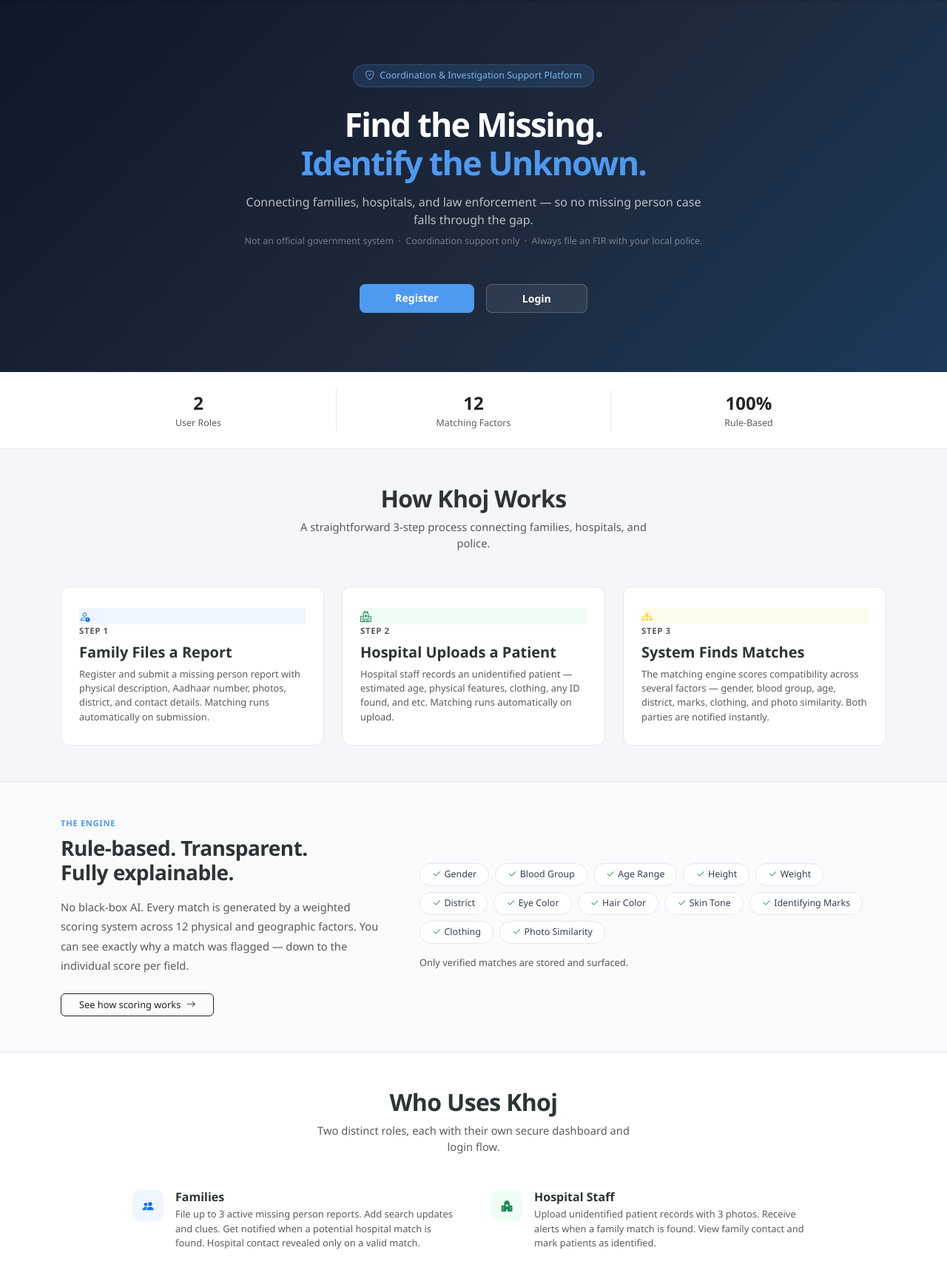
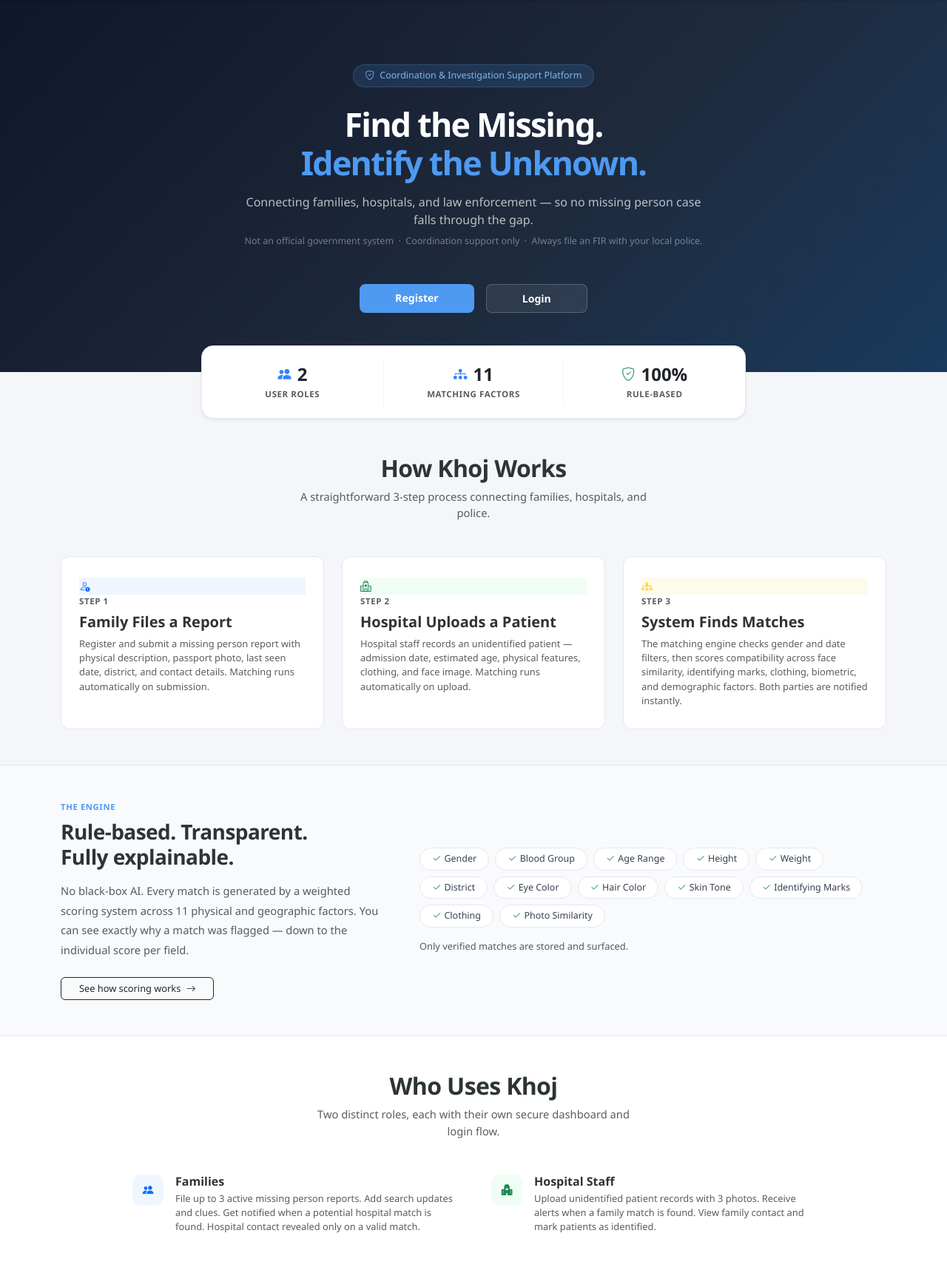
Before and after one commit to RanitMondal-2005/KHOJ, a Django app: page / in a window 1280 px wide. Shown: the part 57-1774 px from the top of the page at 74% size. Run offline with Django 5.2, Linux system fonts and the light colour scheme.

Commit message:
fix:Fix spacing and clean up the stats bar on the home page, and updated comments in register_family page

```diff
--- a/templates/accounts/home.html
+++ b/templates/accounts/home.html
@@ -64,20 +64,50 @@
 
 
 <!--STATS BAR -->
-<section style="background:#fff; border-bottom:1px solid #e3e8ef;">
+<section class="position-relative" style="margin-top: -36px; z-index: 5;">
     <div class="container">
-        <div class="row text-center py-4 g-0">
-            <div class="col-4">
-                <div class="fw-bold fs-4 text-dark">2</div>
-                <div class="text-muted" style="font-size:0.78rem;">User Roles</div>
-            </div>
-            <div class="col-4" style="border-left:1px solid #e3e8ef; border-right:1px solid #e3e8ef;">
-                <div class="fw-bold fs-4 text-dark">12</div>
-                <div class="text-muted" style="font-size:0.78rem;">Matching Factors</div>
-            </div>
-            <div class="col-4">
-                <div class="fw-bold fs-4 text-dark">100%</div>
-                <div class="text-muted" style="font-size:0.78rem;">Rule-Based</div>
+        <div class="row justify-content-center">
+            <div class="col-lg-9 col-xl-8">
+                <div class="row text-center py-3 g-0 bg-white rounded-4 shadow-sm"
+                     style="border: 1px solid #e2e8f0; box-shadow: 0 10px 25px -5px rgba(15, 23, 42, 0.08);">
+
+                    <!-- Stat 1 -->
+                    <div class="col-4 py-2">
+                        <div class="d-flex align-items-center justify-content-center gap-2 mb-1">
+                            <i class="bi bi-people-fill text-primary" style="font-size: 1.15rem; opacity: 0.85;"></i>
+                            <span class="fw-bold fs-4 text-dark lh-1">2</span>
+                        </div>
+                        <div class="text-uppercase text-muted fw-semibold"
+                             style="font-size: 0.72rem; letter-spacing: 0.05em;">
+                            User Roles
+                        </div>
+                    </div>
+
+                    <!-- Stat 2 -->
+                    <div class="col-4 py-2" style="border-left: 1px solid #f1f5f9; border-right: 1px solid #f1f5f9;">
+                        <div class="d-flex align-items-center justify-content-center gap-2 mb-1">
+                            <i class="bi bi-diagram-3-fill text-primary" style="font-size: 1.15rem; opacity: 0.85;"></i>
+                            <span class="fw-bold fs-4 text-dark lh-1">11</span>
+                        </div>
+                        <div class="text-uppercase text-muted fw-semibold"
+                             style="font-size: 0.72rem; letter-spacing: 0.05em;">
+                            Matching Factors
+                        </div>
+                    </div>
+
+                    <!-- Stat 3 -->
+                    <div class="col-4 py-2">
+                        <div class="d-flex align-items-center justify-content-center gap-2 mb-1">
+                            <i class="bi bi-shield-check text-success" style="font-size: 1.15rem; opacity: 0.85;"></i>
+                            <span class="fw-bold fs-4 text-dark lh-1">100%</span>
+                        </div>
+                        <div class="text-uppercase text-muted fw-semibold"
+                             style="font-size: 0.72rem; letter-spacing: 0.05em;">
+                            Rule-Based
+                        </div>
+                    </div>
+
+                </div>
             </div>
         </div>
     </div>
@@ -106,7 +136,7 @@
                     <h5 class="fw-semibold mb-2">Family Files a Report</h5>
                     <p class="text-muted small mb-0">
                         Register and submit a missing person report with physical description,
-                        Aadhaar number, photos, district, and contact details.
+                        passport photo, last seen date, district, and contact details.
                         Matching runs automatically on submission.
                     </p>
                 </div>
@@ -120,8 +150,8 @@
                     <div class="text-muted mb-2" style="font-size:0.72rem; font-weight:700; text-transform:uppercase; letter-spacing:0.05em;">Step 2</div>
                     <h5 class="fw-semibold mb-2">Hospital Uploads a Patient</h5>
                     <p class="text-muted small mb-0">
-                        Hospital staff records an unidentified patient — estimated age,
-                        physical features, clothing, any ID found, and etc.
+                        Hospital staff records an unidentified patient — admission date,
+                        estimated age, physical features, clothing, and face image.
                         Matching runs automatically on upload.
                     </p>
                 </div>
@@ -135,8 +165,8 @@
                     <div class="text-muted mb-2" style="font-size:0.72rem; font-weight:700; text-transform:uppercase; letter-spacing:0.05em;">Step 3</div>
                     <h5 class="fw-semibold mb-2">System Finds Matches</h5>
                     <p class="text-muted small mb-0">
-                        The matching engine scores compatibility across several factors —
-                        gender, blood group, age, district, marks, clothing, and photo similarity.
+                        The matching engine checks gender and date filters, then scores compatibility
+                        across face similarity, identifying marks, clothing, biometric, and demographic factors.
                         Both parties are notified instantly.
                     </p>
                 </div>
@@ -162,7 +192,7 @@
                 </h3>
                 <p class="text-muted mb-4" style="font-size:0.92rem; line-height:1.8;">
                     No black-box AI. Every match is generated by a weighted scoring system
-                    across 12 physical and geographic factors. You can see exactly why
+                    across 11 physical and geographic factors. You can see exactly why
                     a match was flagged — down to the individual score per field.
                 </p>
                 <a href="{% url 'about' %}" class="btn btn-outline-dark btn-sm px-4"> <!-- About us page url -->
```
Also changed, not shown: templates/accounts/register_family.html (+3 -5 lines).
